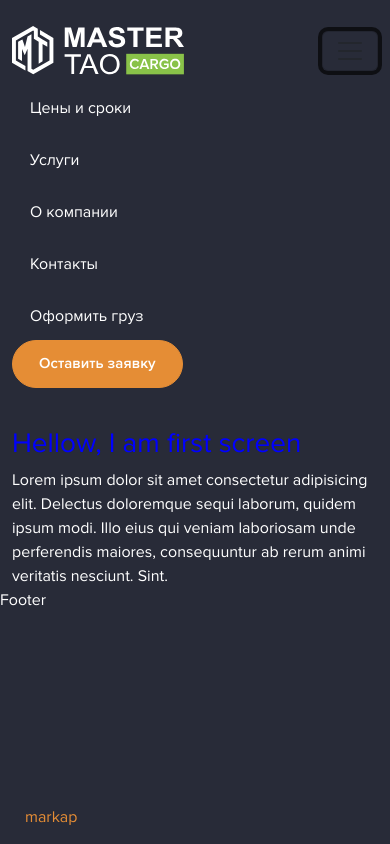
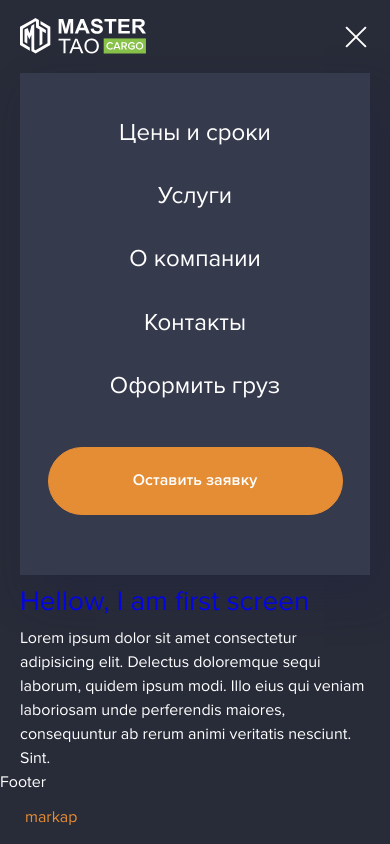
Before and after one commit to ubojko1990/dev-MasterTao-13.06, a website: page dev/index.html in a window 390 px wide. Both pictures are taken after a click on the button "Toggle navigation". Drawn offline with nearby package versions, Linux system fonts and the light colour scheme; files that its build step writes are made by us from their sources.

Commit message:
feat:header mobile done pixel perfect

```diff
--- a/dev/sass/header.scss
+++ b/dev/sass/header.scss
@@ -7,18 +7,64 @@
 
     .nav-item {
         .nav-link {
-            padding: 8px 23px;
-            margin-top: 4px;
+            padding: 12px 23px;
+            margin-top: 3px;
             color: #fff;
+
             &:hover {
                 text-decoration: none;
                 color: $primary-color;
 
             }
-        }
+     }
 }
 
+.navbar-toggler {
+    border: none;
+    border-radius: 0;
+    padding: 0;
+    box-shadow: none;
+}
 
+.navbar-toggler-icon {
+    position: relative;
+    background: #fff;
+    height: 2px;
+    width: 28px;
+    margin: -23px 0 0 0;
+
+    &::before,
+    &::after {
+        content: "";
+        position: absolute;
+        left: 0;
+        top: 11px;
+        width: 100%;
+        height: 2px;
+        background: #fff;
+        transition: .3s;
+    }
+    &::after {
+        top: 22px;
+    }
+
+}
+
+    [aria-expanded="true"] {
+        .navbar-toggler-icon {
+            background-color: transparent;
+
+            &:before {
+                transform: rotate(45deg);
+
+            }
+
+            &:after {
+                transform: rotate(-45deg);
+                top: 11px;
+            }
+        }
+   }
 
 
 }
--- a/dev/sass/media/_media.scss
+++ b/dev/sass/media/_media.scss
@@ -1,9 +1,9 @@
 @import "media_min_width576";
 @import "media_min_width768";
-@import "media_min_width1025";
+@import "media_min_width992";
 @import "media_min_width1200";
 
 @import "media_max_width1199";
-@import "media_max_width1024";
+@import "media_max_width991";
 @import "media_max_width767";
 @import "media_max_width575";
--- a/dev/sass/media/_media_max_width1024.scss
+++ /dev/null
@@ -1,2 +0,0 @@
-@media screen and (max-width: 1024px) {
-}
--- a/dev/sass/media/_media_max_width1199.scss
+++ b/dev/sass/media/_media_max_width1199.scss
@@ -1,6 +1,12 @@
-@media screen and (max-width: 1199px) {
+@media screen and (max-width: 1199.99px) {
 
-    .custom-navbar  .nav-item .nav-link {
-        padding: 12px 18px;
+    .custom-navbar {
+        .nav-item {
+            .nav-link {
+                padding: 12px 18px;
+            }
+
+        }
     }
+
 }
--- a/dev/sass/media/_media_max_width767.scss
+++ b/dev/sass/media/_media_max_width767.scss
@@ -1,3 +1,3 @@
-@media screen and (max-width: 767px) {
+@media screen and (max-width: 767.99px) {
 
 }
--- /dev/null
+++ b/dev/sass/media/_media_max_width991.scss
@@ -0,0 +1,51 @@
+@media screen and (max-width: 991.99px) {
+.container {
+    padding: 0 20px;
+}
+
+
+.custom-navbar {
+    padding: 13px 0 24px;
+
+    .navbar-brand {
+        img {
+            max-width: 126px;
+        }
+
+    }
+
+    .navbar-collapse {
+        text-align: center;
+        background: $bg-section;
+        transform: translate(0, 14px);
+        box-shadow: 14px 22px 40px #1e234266;
+        .btn {
+            margin-bottom: 60px;
+            font-size: 16px;
+            padding: 21px 40px;
+            width: 100%;
+            max-width: 295px;
+        }
+
+    }
+
+    .navbar-nav {
+        padding: 33px 0 25px;
+
+    }
+
+    .nav-item {
+        .nav-link {
+            padding: 0;
+            font-size: 24px;
+            line-height: 222%;
+            margin: 0 0 10px 0;
+
+        }
+
+     }
+
+  }
+
+
+}
--- a/dev/sass/media/_media_min_width1025.scss
+++ /dev/null
@@ -1,3 +0,0 @@
-@media (min-width: 1025px) {
-
-}
--- a/dev/sass/media/_media_min_width1200.scss
+++ b/dev/sass/media/_media_min_width1200.scss
@@ -1,3 +1,3 @@
-@media (min-width: 1200px) {
+@media (min-width: 1200.99px) {
 
 }
--- a/dev/sass/media/_media_min_width576.scss
+++ b/dev/sass/media/_media_min_width576.scss
@@ -1,2 +1,2 @@
-@media screen and (min-width: 576px) {
+@media screen and (min-width: 576.99px) {
 }
--- a/dev/sass/media/_media_min_width768.scss
+++ b/dev/sass/media/_media_min_width768.scss
@@ -1,3 +1,3 @@
-@media screen and (min-width: 768px) {
+@media screen and (min-width: 768.99px) {
 
 }
--- /dev/null
+++ b/dev/sass/media/_media_min_width992.scss
@@ -0,0 +1,3 @@
+@media (min-width: 992.99px) {
+
+}
```
Also changed, not shown: build/style.css, build/style.min.css, 1 other file.
